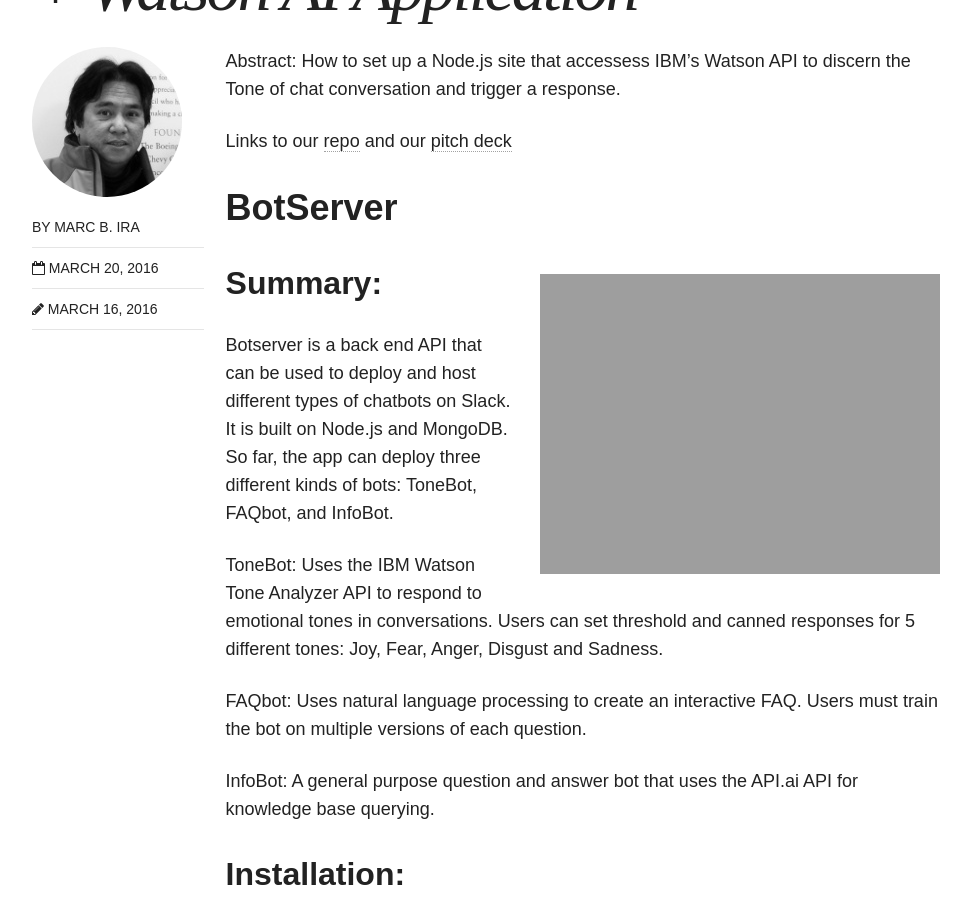
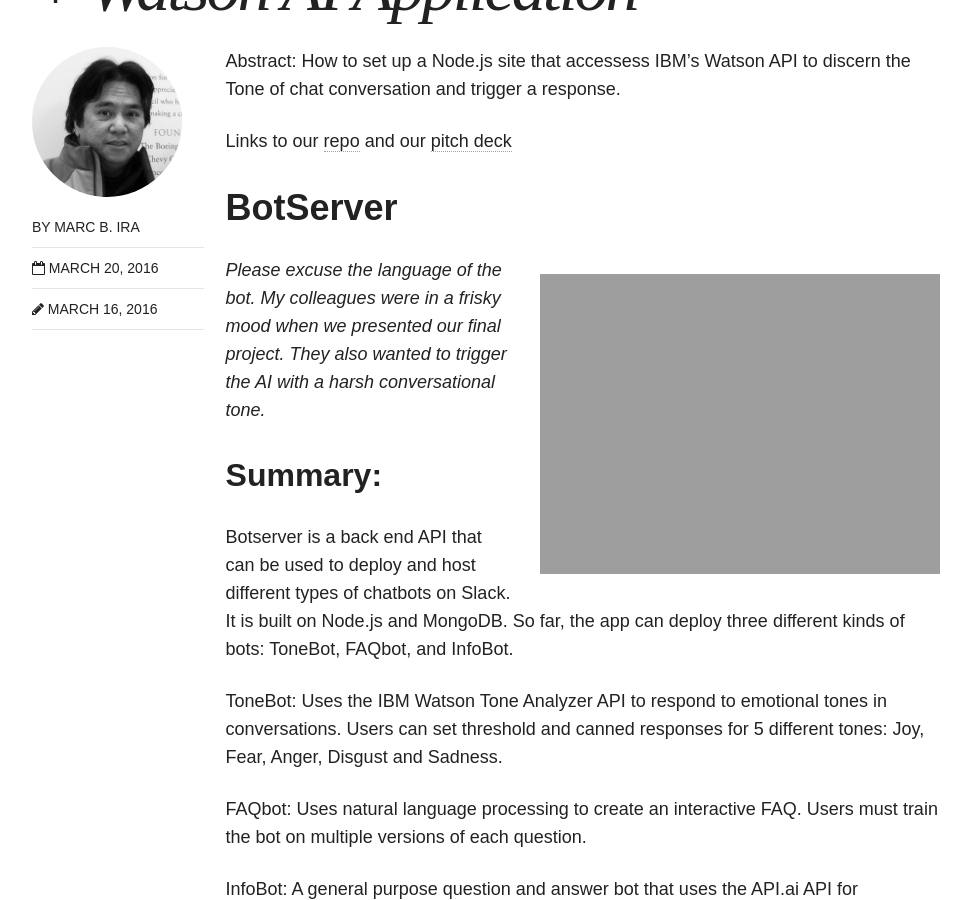
Before and after one commit to cbira353/cbira353.github.io, a Jekyll site: the page built from _posts/articles/2016-03-20-04-BotServer-Project.md, in a window 1280 px wide and 900 px high, scrolled down 844 px. Shown: the whole window, without its empty margins (154-1125 px from the left). Built offline with Jekyll 4.4.1, drawn with Linux system fonts in a browser that asks for light colours; nearby versions of some CDN libraries.

Commit message:
small changes

```diff
--- a/_posts/articles/2016-03-20-04-BotServer-Project.md
+++ b/_posts/articles/2016-03-20-04-BotServer-Project.md
@@ -23,6 +23,7 @@
 
 ![AzizBot]({{ site.url }}/images/AzizBot.gif)
 {: .pull-right}
+*Please excuse the language of the bot.  My colleagues were in a frisky mood when we presented our final project. They also wanted to trigger the AI with a harsh conversational tone.*
 
 ## Summary:
 Botserver is a back end API that can be used to deploy and host different types of chatbots on Slack. It is built on Node.js and MongoDB. So far, the app can deploy three different kinds of bots: ToneBot, FAQbot, and InfoBot.
```
